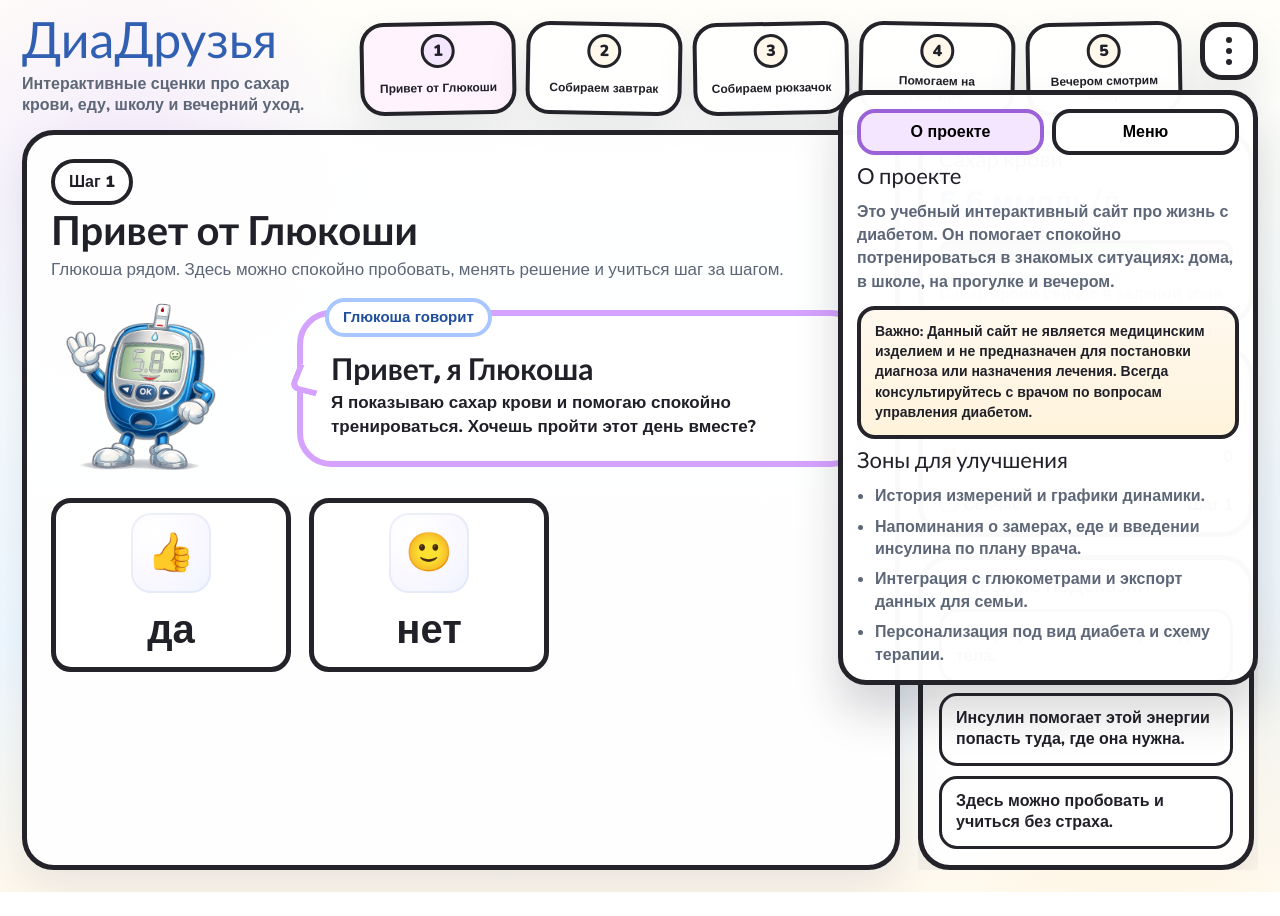
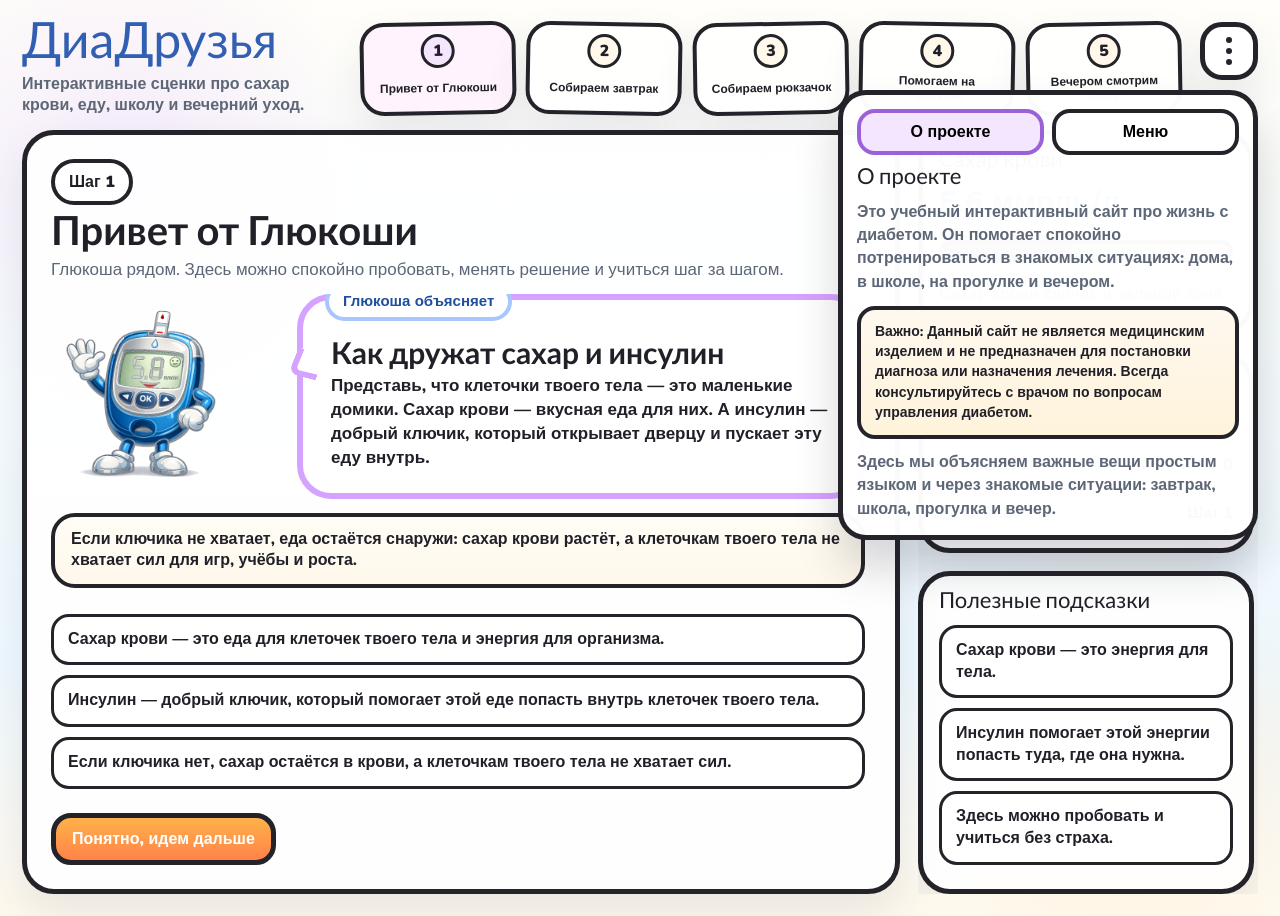
Before and after one commit to floj2006/diafriend, a React (Vite) app: page / in a window 1280 px wide. Both pictures are taken after a click on the button "Открыть меню". Before the commit the page ends 892 px from the top, so only its background shows below. Built offline with nearby package versions, Linux system fonts and the light colour scheme.

Commit message:
Refine intro wording for child-friendly diabetes guide

```diff
--- a/src/GameApp.jsx
+++ b/src/GameApp.jsx
@@ -27,11 +27,10 @@ const SCENES = [
   { id: 'finale', chapter: 'Финал', title: 'Мои новые умения', mascot: 'meter' },
 ];
 
-const IMPROVEMENT_POINTS = [
-  'История измерений и графики динамики.',
-  'Напоминания о замерах, еде и введении инсулина по плану врача.',
-  'Интеграция с глюкометрами и экспорт данных для семьи.',
-  'Персонализация под вид диабета и схему терапии.',
+const INTRO_PREFACE_POINTS = [
+  'Сахар крови — это еда для клеточек твоего тела и энергия для организма.',
+  'Инсулин — добрый ключик, который помогает этой еде попасть внутрь клеточек твоего тела.',
+  'Если ключика нет, сахар остаётся в крови, а клеточкам твоего тела не хватает сил.',
 ];
 
 const INTRO_CHOICES = [
@@ -58,7 +57,7 @@ const BACKPACK_ITEMS = [
   { id: 'meter', label: 'Глюкометр', emoji: '🩵', good: true, icon: '/assets/icons/choices/school/meter.png', artKey: 'school.meter' },
   { id: 'juice', label: 'Сок на случай низкого сахара', emoji: '🧃', good: true, icon: '/assets/icons/choices/school/juice.png', artKey: 'school.juice' },
   { id: 'water', label: 'Вода', emoji: '💧', good: true, icon: '/assets/icons/choices/school/water.png', artKey: 'school.water' },
-  { id: 'phone', label: 'Телефон родителей', emoji: '📱', good: true, icon: '/assets/icons/choices/school/phone.png', artKey: 'school.phone' },
+  { id: 'phone', label: 'Номер телефона родителей', emoji: '📱', good: true, icon: '/assets/icons/choices/school/phone.png', artKey: 'school.phone' },
   { id: 'chips', label: 'Чипсы', emoji: '🍟', good: false, icon: '/assets/icons/choices/school/chips.png', artKey: 'school.chips' },
   { id: 'toy', label: 'Игрушка', emoji: '🧸', good: false, icon: '/assets/icons/choices/school/toy.png', artKey: 'school.toy' },
 ];
@@ -193,7 +192,7 @@ const SCENE_TIPS = {
   school: [
     'Глюкометр помогает вовремя посмотреть сахар крови.',
     'Сок нужен на случай низкого сахара.',
-    'Телефон родителей помогает быстро связаться со взрослым.',
+    'Номер телефона родителей помогает быстро связаться со взрослыми.',
   ],
   playground: [
     'Низкий сахар крови часто поднимают быстрые углеводы.',
@@ -332,6 +331,7 @@ export default function GameApp() {
   const [knowledge, setKnowledge] = useState(typeof saved?.knowledge === 'number' ? saved.knowledge : 0);
   const [stickers, setStickers] = useState(typeof saved?.stickers === 'number' ? saved.stickers : 0);
   const [pendingGlucose, setPendingGlucose] = useState(typeof saved?.pendingGlucose === 'number' ? saved.pendingGlucose : null);
+  const [introStage, setIntroStage] = useState(saved?.introStage ?? 'preface');
   const [introAnswer, setIntroAnswer] = useState(saved?.introAnswer ?? null);
   const [coachLine, setCoachLine] = useState('');
   const [modalData, setModalData] = useState(null);
@@ -407,6 +407,7 @@ export default function GameApp() {
       storySeed,
       glucose,
       pendingGlucose,
+      introStage,
       knowledge,
       stickers,
       introAnswer,
@@ -426,6 +427,7 @@ export default function GameApp() {
       scene: currentScene.id,
       glucose: Number(glucose.toFixed(1)),
       pendingGlucose,
+      introStage,
       knowledge,
       stickers,
       introAnswer,
@@ -443,6 +445,7 @@ export default function GameApp() {
     storySeed,
     glucose,
     pendingGlucose,
+    introStage,
     knowledge,
     stickers,
     introAnswer,
@@ -512,6 +515,7 @@ export default function GameApp() {
     setStorySeed(nextSeed);
     setGlucose(5.6);
     setPendingGlucose(null);
+    setIntroStage('preface');
     setKnowledge(0);
     setStickers(0);
     setIntroAnswer(null);
@@ -555,6 +559,11 @@ export default function GameApp() {
     setCoachLine(answer === 'yes' ? 'Здорово, тогда идем дальше вместе.' : 'Ничего страшного. Я все равно буду рядом и помогу.');
   };
 
+  const continueIntroPreface = () => {
+    setIntroStage('invite');
+    setCoachLine('Глюкоша: Теперь давай спокойно потренируемся вместе.');
+  };
+
   const startStory = () => {
     setSceneIndex(1);
     setCoachLine(MASCOTS.plate.intro);
@@ -723,7 +732,7 @@ export default function GameApp() {
     }
 
     finishScene('school', {
-      note: 'В рюкзачке лучше держать глюкометр, сок, воду и телефон взрослых.',
+      note: 'В рюкзачке лучше держать глюкометр, сок, воду и номер телефона родителей.',
       body: 'Тима подсказывает: «Пока не все готово. Нам еще нужны вещи, которые помогают в школе следить за сахаром крови».',
       addKnowledge: 1,
       addSticker: 0,
@@ -922,6 +931,33 @@ export default function GameApp() {
 
   const renderIntroScene = () => (
     <div className="scene-play intro-play">
+      {introStage === 'preface' ? (
+        <>
+          <div className="hero-row intro-hero">
+            <MascotFigure id="meter" large />
+            <div className="speech-cloud intro-cloud">
+              <div className="bubble-label">Глюкоша объясняет</div>
+              <h2>Как дружат сахар и инсулин</h2>
+              <p>Представь, что клеточки твоего тела — это маленькие домики. Сахар крови — вкусная еда для них. А инсулин — добрый ключик, который открывает дверцу и пускает эту еду внутрь.</p>
+            </div>
+          </div>
+
+          <div className="coach-strip">
+            Если ключика не хватает, еда остаётся снаружи: сахар крови растёт, а клеточкам твоего тела не хватает сил для игр, учёбы и роста.
+          </div>
+
+          <div className="lesson-list intro-points">
+            {INTRO_PREFACE_POINTS.map((item) => (
+              <div key={item} className="lesson-pill">{item}</div>
+            ))}
+          </div>
+
+          <div className="button-row">
+            <button type="button" className="accent-button" onClick={continueIntroPreface}>Понятно, идем дальше</button>
+          </div>
+        </>
+      ) : (
+        <>
           <div className="hero-row intro-hero">
             <MascotFigure id="meter" large />
             <div className="speech-cloud intro-cloud">
@@ -945,6 +981,8 @@ export default function GameApp() {
               <div className="soft-note">{introAnswer === 'yes' ? 'Здорово. Тогда начнем.' : 'Все хорошо. Пойдем маленькими шагами.'}</div>
               <button type="button" className="accent-button" onClick={startStory}>Начнем</button>
             </div>
+          )}
+        </>
       )}
     </div>
   );
@@ -1031,7 +1069,6 @@ export default function GameApp() {
           <div className="total-box">Всего: {formatBreadUnits(breakfastUnits)}</div>
 
           <div className="button-row">
-            <button type="button" className="ink-button soft" onClick={resetBreakfast}>Собрать заново</button>
             <button type="button" className="accent-button" onClick={submitBreakfast} disabled={!breakfastItemsOnTable.length}>Показать Ладе</button>
           </div>
         </div>
@@ -1101,7 +1138,6 @@ export default function GameApp() {
           </div>
 
           <div className="button-row">
-            <button type="button" className="ink-button soft" onClick={resetBackpack}>Собрать заново</button>
             <button type="button" className="accent-button" onClick={submitBackpack} disabled={!backpack.length}>Проверить рюкзачок</button>
           </div>
         </div>
@@ -1195,7 +1231,9 @@ export default function GameApp() {
             </div>
 
             <div className="button-row">
-              <button type="button" className="ink-button soft" onClick={resetPlayground}>{selectedAction || sceneDone.playground ? 'Выбрать другой вариант' : 'Собрать заново'}</button>
+              {selectedAction || sceneDone.playground ? (
+                <button type="button" className="ink-button soft" onClick={resetPlayground}>Выбрать другой вариант</button>
+              ) : null}
               <button type="button" className="accent-button" onClick={recheckPlayground} disabled={!playgroundReady}>Смотрим сахар снова</button>
             </div>
           </div>
@@ -1401,7 +1439,6 @@ export default function GameApp() {
             </div>
 
             <div className="button-row">
-              <button type="button" className="ink-button soft" onClick={() => clearEveningFrom('measure')}>Собрать заново</button>
               <button type="button" className="accent-button" onClick={() => placeEveningToken({ type: 'recheck', id: 'recheck' })} disabled={!canFinishEvening}>Смотрим сахар снова</button>
             </div>
           </div>
@@ -1515,12 +1552,9 @@ export default function GameApp() {
                     <div className="menu-note">
                       Важно: Данный сайт не является медицинским изделием и не предназначен для постановки диагноза или назначения лечения. Всегда консультируйтесь с врачом по вопросам управления диабетом.
                     </div>
-                    <div className="menu-title">Зоны для улучшения</div>
-                    <ul className="menu-list">
-                      {IMPROVEMENT_POINTS.map((item) => (
-                        <li key={item}>{item}</li>
-                      ))}
-                    </ul>
+                    <p className="menu-copy">
+                      Здесь мы объясняем важные вещи простым языком и через знакомые ситуации: завтрак, школа, прогулка и вечер.
+                    </p>
                   </div>
                 ) : (
                   <div className="menu-section">
```
Also changed, not shown: 1 other file (tests, documents, lock files or other folders). Lines whose indentation alone changed are shown as unchanged.
